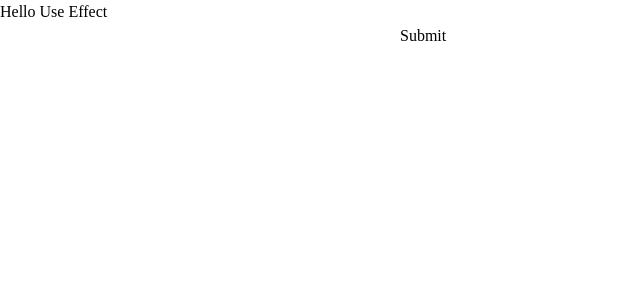
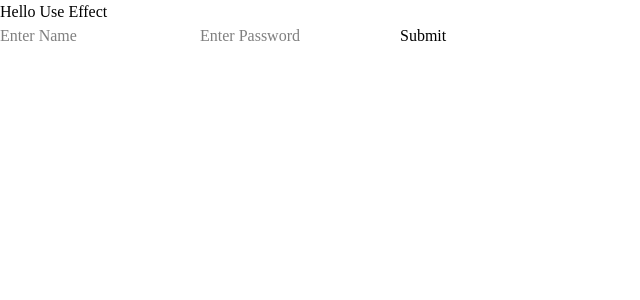
Before and after one commit to nidhi-webdev/pokemon, a React (Vite) app in the folder pokemon/: page / in a window 1280 px wide. Shown: the top 300 px of the page, without its empty margins (0-640 px from the left). Built offline with nearby package versions, Linux system fonts and the light colour scheme.

Commit message:
Started useRef , Use take as a reference of the input

```diff
--- a/pokemon/src/useEffect/Example.jsx
+++ b/pokemon/src/useEffect/Example.jsx
@@ -1,9 +1,16 @@
-import React from 'react'
+import { useRef } from 'react'
 
 const UserefExample = () => {
+    const username = useRef(null)
+    const password = useRef(null)
 
     const handleFormSubmit = (e) => {
         e.preventDefault()
+        console.log("Username is:", username.current);
+        console.log("Password is:", password.current);
+
+
+
     }
 
     return (
@@ -12,11 +19,13 @@ const UserefExample = () => {
 
             <form onSubmit={handleFormSubmit}
                 className='flex flex-col gap-5 w-80'>
-                <input className='bg-white'
-                    type='text' placeholder='' />
 
-                <input className='bg-white '
-                    type='text' placeholder='' />
+                <input className='bg-white' id='username' ref={username}
+                    type='text' placeholder='Enter Name' />
+
+                <input className='bg-white ' id='password' ref={password}
+                    type='text' placeholder='Enter Password' />
+
                 <button className='bg-amber-50 px-4 py-3 cursor-pointer' > Submit </button>
             </form>
         </div>
```
